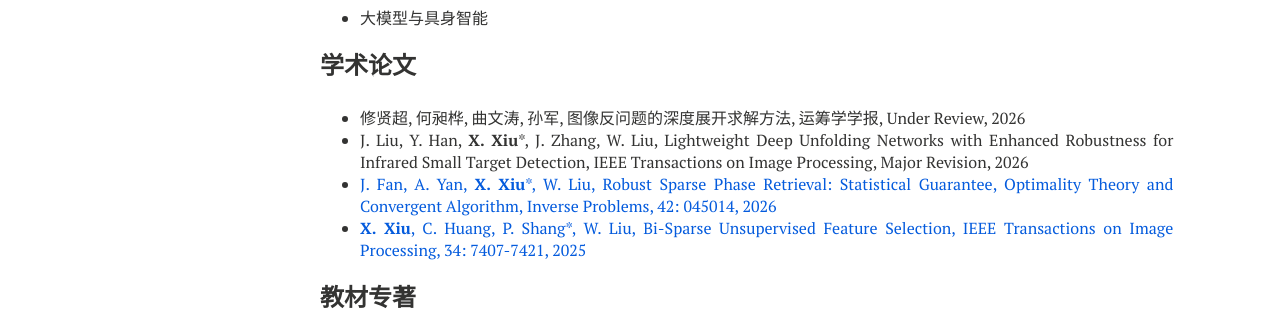
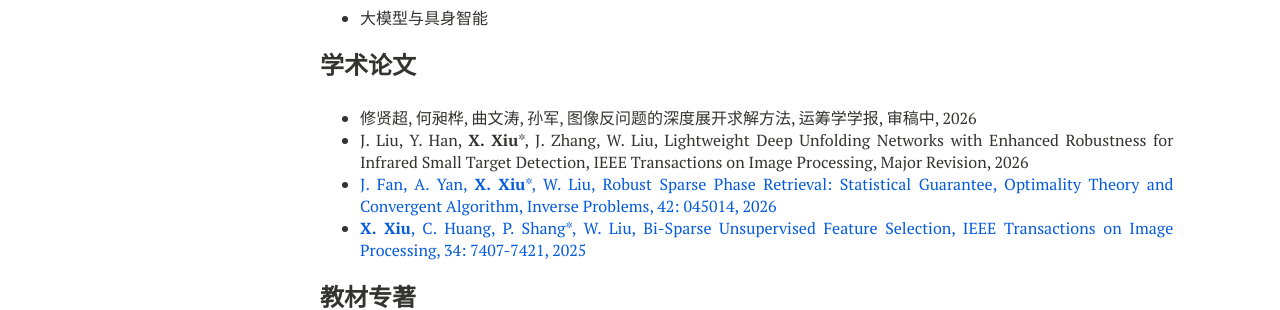
Before and after one commit to xianchaoxiu/xianchaoxiu.github.io, a Jekyll site: the page built from chinese/index.md, in a window 1280 px wide. Shown: the part 665-975 px from the top of the page. Built offline with Jekyll 4.4.1, drawn with Linux system fonts in a browser that asks for light colours; nearby versions of some CDN libraries.

Commit message:
Update index.md

```diff
--- a/chinese/index.md
+++ b/chinese/index.md
@@ -32,7 +32,7 @@ share: false
 
 
 ### 学术论文
-* 修贤超, 何昶桦, 曲文涛, 孙军, 图像反问题的深度展开求解方法, 运筹学学报, Under Review, 2026 <br>
+* 修贤超, 何昶桦, 曲文涛, 孙军, 图像反问题的深度展开求解方法, 运筹学学报, 审稿中, 2026 <br>
 * J. Liu, Y. Han, <b>X. Xiu</b>*, J. Zhang, W. Liu, Lightweight Deep Unfolding Networks with Enhanced Robustness for Infrared Small Target Detection, IEEE Transactions on Image Processing, Major Revision, 2026 <br>
 * <a href="../chinese/papers/2026-IP.pdf" class="textlink" target="_blank"> J. Fan, A. Yan, <b>X. Xiu</b>*, W. Liu, Robust Sparse Phase Retrieval: Statistical Guarantee, Optimality Theory and Convergent Algorithm, Inverse Problems, 42: 045014, 2026 </a> <br>
 * <a href="../chinese/papers/2025-TIP.pdf" class="textlink" target="_blank"> <b>X. Xiu</b>, C. Huang, P. Shang*, W. Liu, Bi-Sparse Unsupervised Feature Selection, IEEE Transactions on Image Processing, 34: 7407-7421, 2025 </a> <br>
```
